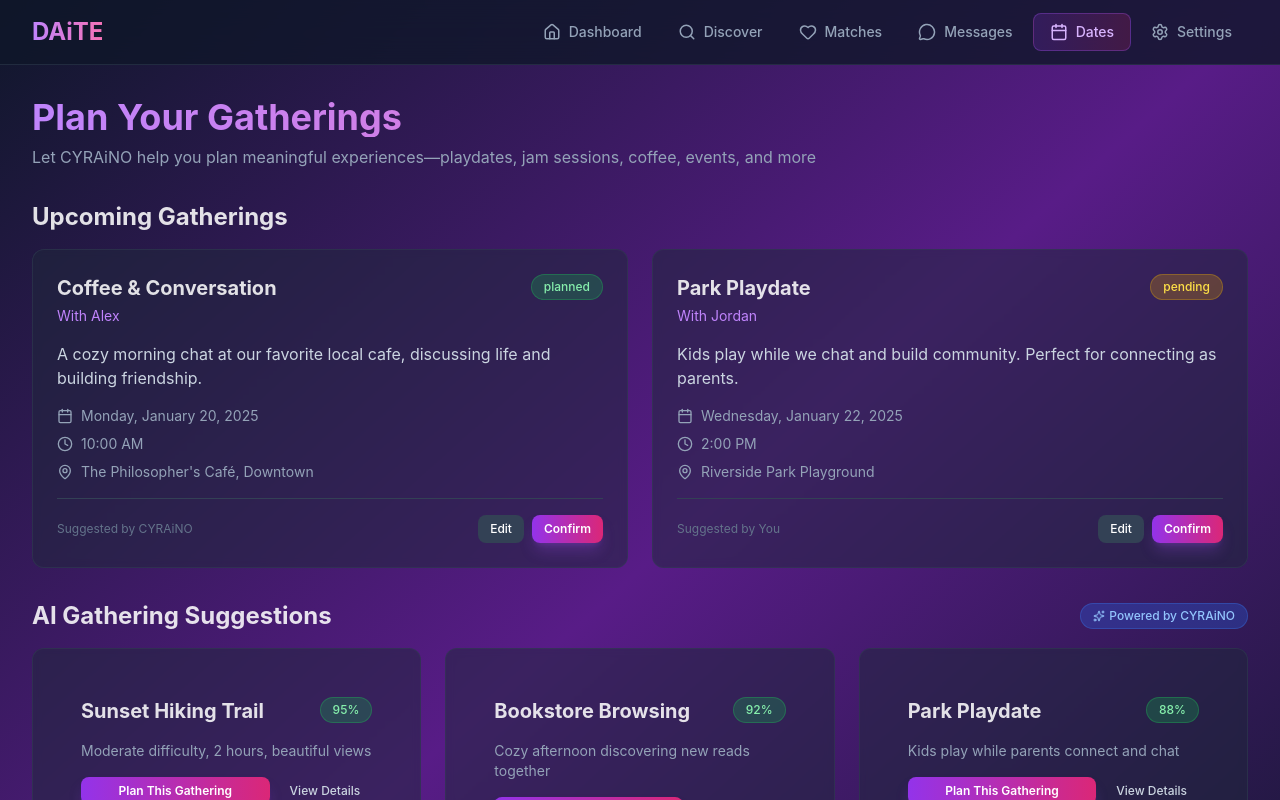
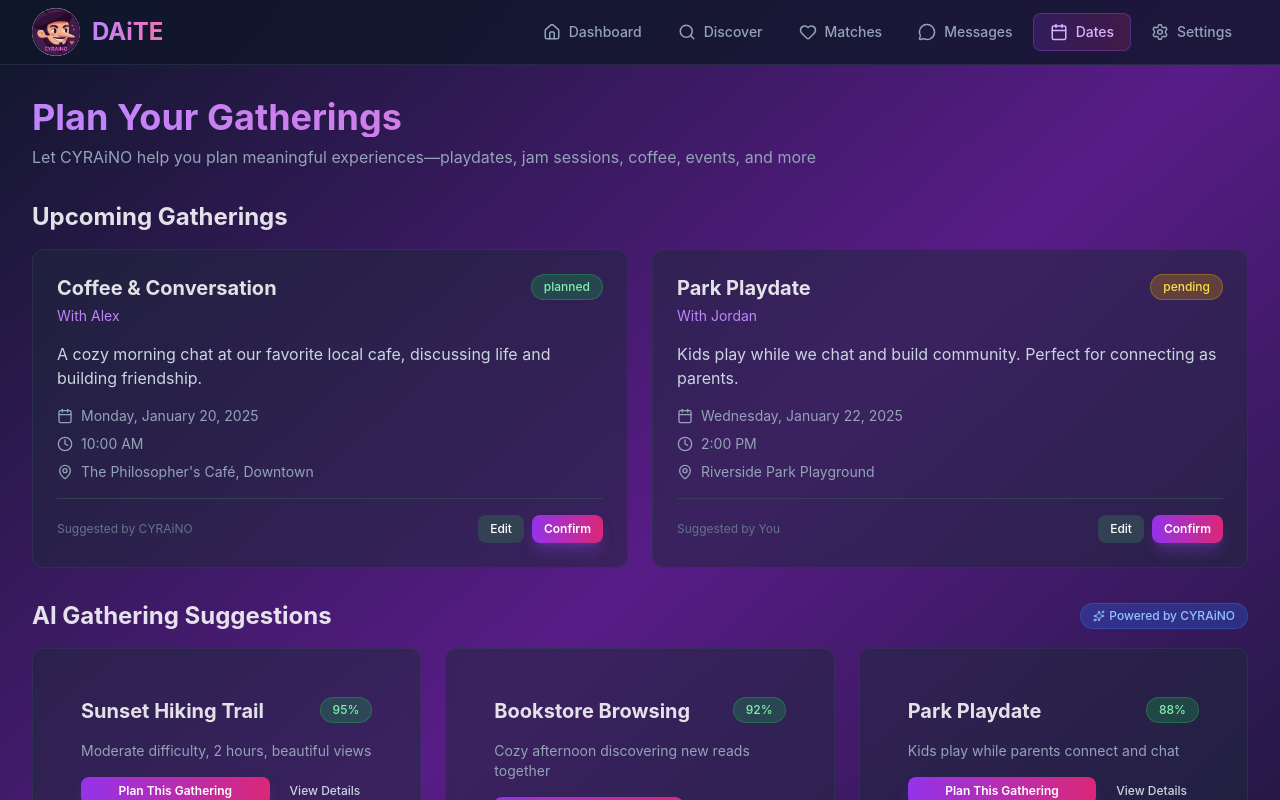
Before and after one commit to WasatchWise/DAiTE, a Next.js app in the folder frontend/: page /dates in a window 1280 px wide. Shown: the top 800 px of the page. Built offline with nearby package versions, Linux system fonts and the light colour scheme.

Commit message:
Add CYRAiNO logo to Navigation and landing page, integrate character into UI

```diff
--- a/frontend/src/app/page.tsx
+++ b/frontend/src/app/page.tsx
@@ -34,9 +34,16 @@ export default function Home() {
             >
               ← Back
             </button>
-            <h1 className="text-5xl font-bold mb-2 bg-gradient-to-r from-purple-400 to-pink-400 bg-clip-text text-transparent">
-              DAiTE
-            </h1>
+            <div className="flex items-center justify-center mb-4">
+              <img
+                src="/cyraino.png"
+                alt="CYRAiNO"
+                className="w-20 h-20 rounded-full object-cover mr-4"
+              />
+              <h1 className="text-5xl font-bold bg-gradient-to-r from-purple-400 to-pink-400 bg-clip-text text-transparent">
+                DAiTE
+              </h1>
+            </div>
             <p className="text-slate-300">Your Personal CYRAiNO</p>
           </div>
           <Auth />
--- a/frontend/src/components/Navigation.tsx
+++ b/frontend/src/components/Navigation.tsx
@@ -23,7 +23,23 @@ export function Navigation() {
         <div className="max-w-7xl mx-auto px-4 sm:px-6 lg:px-8">
           <div className="flex items-center justify-between h-16">
             {/* Logo */}
-            <Link href="/dashboard" className="flex items-center space-x-2">
+            <Link href="/dashboard" className="flex items-center space-x-3">
+              <img
+                src="/cyraino.png"
+                alt="CYRAiNO"
+                className="w-10 h-10 sm:w-12 sm:h-12 rounded-full object-cover"
+                onError={(e) => {
+                  // Fallback to text if image fails to load
+                  e.currentTarget.style.display = 'none'
+                  const parent = e.currentTarget.parentElement
+                  if (parent && !parent.querySelector('.logo-text')) {
+                    const text = document.createElement('div')
+                    text.className = 'logo-text text-xl sm:text-2xl font-bold bg-gradient-to-r from-purple-400 to-pink-400 bg-clip-text text-transparent'
+                    text.textContent = 'DAiTE'
+                    parent.appendChild(text)
+                  }
+                }}
+              />
               <div className="text-xl sm:text-2xl font-bold bg-gradient-to-r from-purple-400 to-pink-400 bg-clip-text text-transparent">
                 DAiTE
               </div>
```
